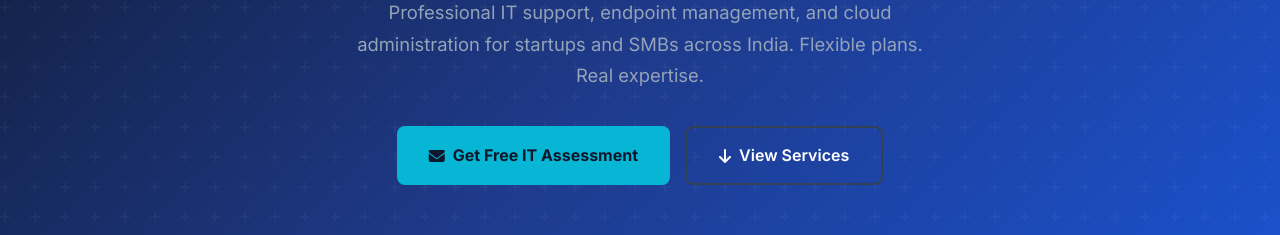
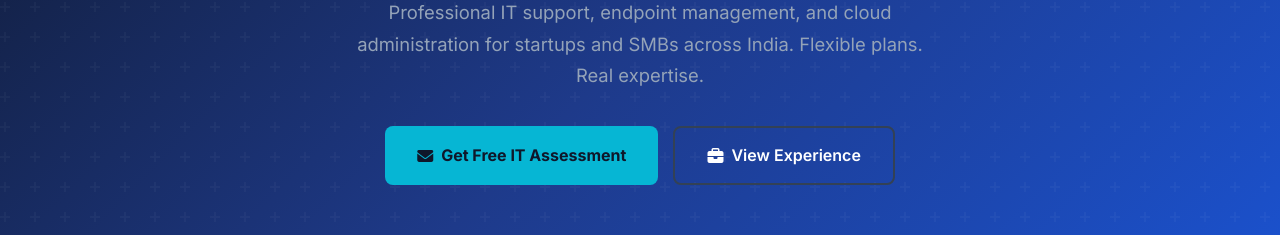
Before and after one commit to bhimatechsupport-del/Bhima-Tech-IT-Support---Professional-Portfolio, a plain HTML site: page index.html in a window 1280 px wide. Shown: the part 358-593 px from the top of the page. Drawn offline with Linux system fonts and the light colour scheme.

Commit message:
Update index.html

```diff
--- a/index.html
+++ b/index.html
@@ -439,6 +439,7 @@
         .why-card:hover {
             border-color: #06b6d4;
             transform: translateY(-3px);
+            box-shadow: 0 10px 25px rgba(0,0,0,0.05);
         }
 
         .why-card i {
@@ -613,7 +614,6 @@
                 <li><a href="#technologies">Technologies</a></li>
                 <li><a href="#contact">Contact</a></li>
             </ul>
-            </ul>
         </div>
     </nav>
 
@@ -627,8 +627,8 @@
                 <a href="mailto:bhimatechsupport@gmail.com" class="btn-primary">
                     <i class="fas fa-envelope"></i> Get Free IT Assessment
                 </a>
-                <a href="#services" class="btn-secondary">
-                    <i class="fas fa-arrow-down"></i> View Services
+                <a href="experience.html" class="btn-secondary">
+                    <i class="fas fa-briefcase"></i> View Experience
                 </a>
             </div>
             <div class="hero-stats">
```
Lines whose indentation alone changed are shown as unchanged.
